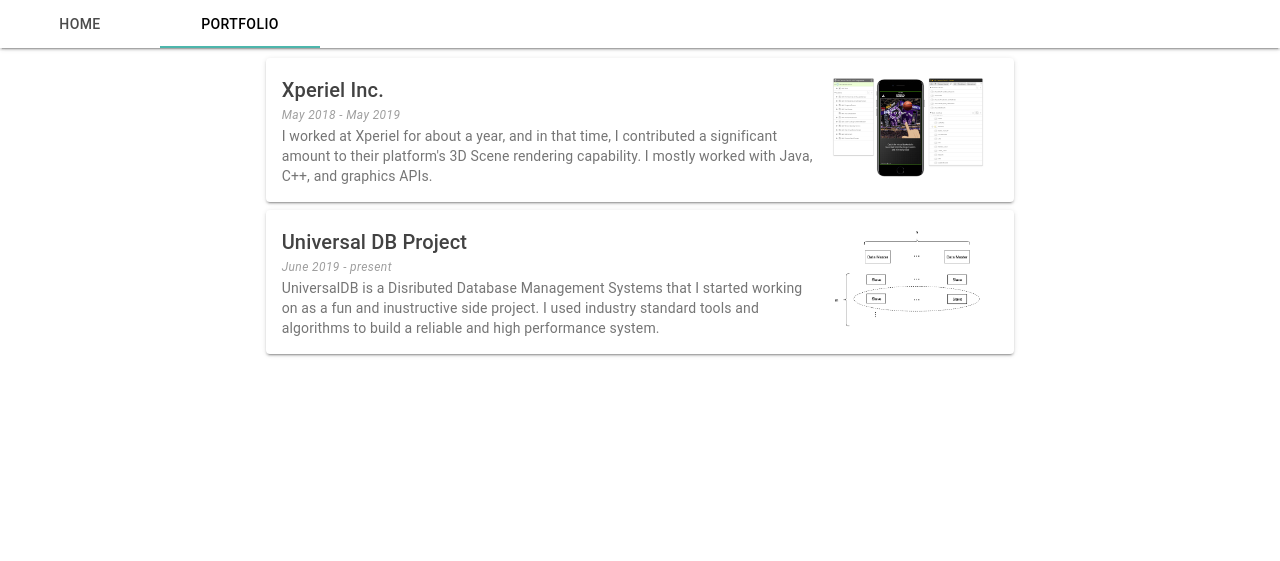
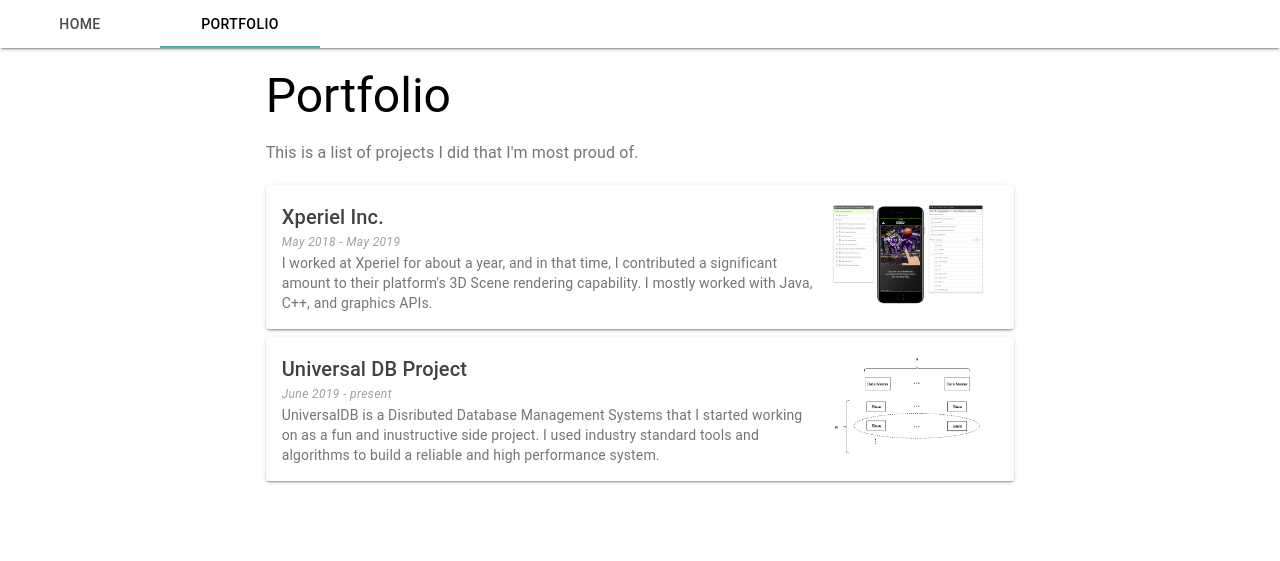
Before and after one commit to pasindumuth/profile, a React (Create React App) app: page /portfolio in a window 1280 px wide. Shown: the top 561 px of the page. Built offline with nearby package versions, Linux system fonts and the light colour scheme.

Commit message:
Update profile list to have title and intro

```diff
--- a/src/components/portfolio/PortfolioList.tsx
+++ b/src/components/portfolio/PortfolioList.tsx
@@ -15,10 +15,13 @@
 
 const useStyles = makeStyles(theme => ({
   root: {
-    paddingTop: 10,
-    paddingBottom: 20,
+    paddingTop: 20,
+    paddingBottom: 30,
     maxWidth: 900,
     margin: "0 auto"
+  },
+  intro: {
+    paddingBottom: 20
   },
   card: {
     marginTop: 20,
@@ -90,6 +93,14 @@
     <Grid className={classes.root} container justify="center">
       <Grid container item justify="center" spacing={1}>
         <Grid item xs={10}>
+          <Typography variant="h3" gutterBottom>Portfolio</Typography>
+          <Typography className={classes.intro} variant="body1" color="textSecondary">
+            This is a list of projects I did that I'm most proud of.
+          </Typography>
+        </Grid>
+      </Grid>
+      <Grid container item justify="center" spacing={1}>
+        <Grid item xs={10}>
           <PortfolioItem
             title="Xperiel Inc."
             period="May 2018 - May 2019"
```
